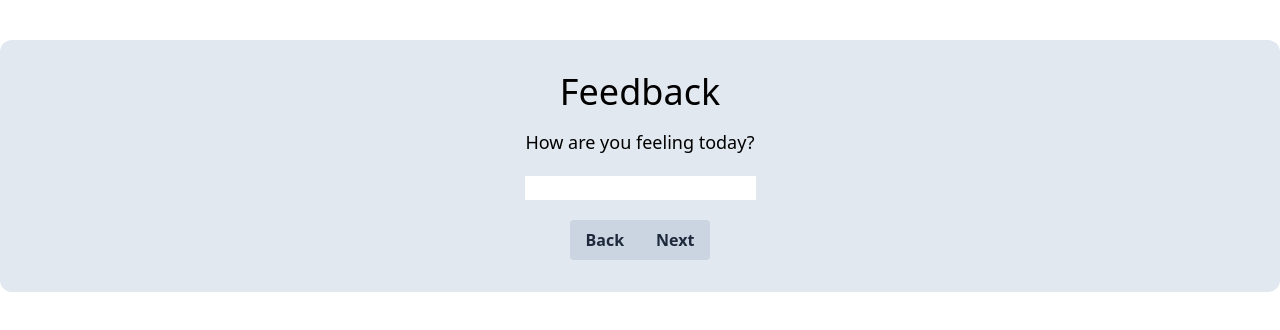
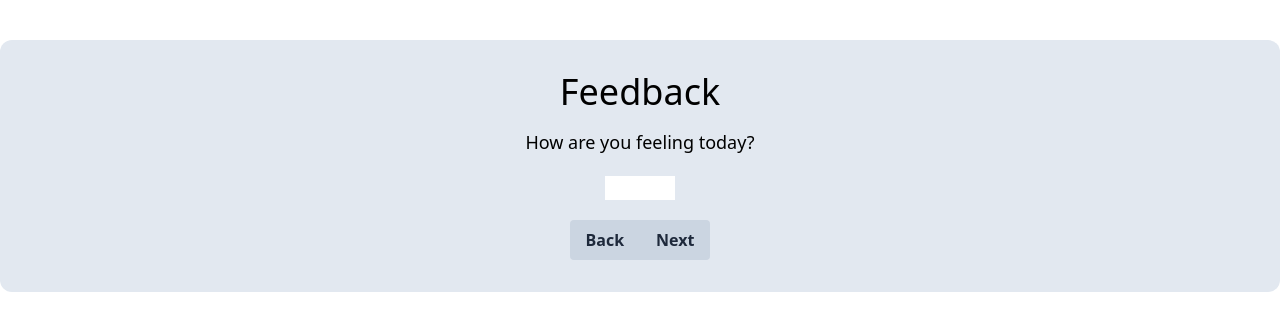
Before and after one commit to avcopan/weekend-redux-feedback-loop, a React (Create React App) app: page /survey/0 in a window 1280 px wide. Shown: the top 330 px of the page. Built offline with nearby package versions, Linux system fonts and the light colour scheme.

Commit message:
Use proper numeric inputs for ratings

```diff
--- a/src/pages/SurveyQuestion.jsx
+++ b/src/pages/SurveyQuestion.jsx
@@ -43,7 +43,9 @@ export function SurveyQuestion({ index }) {
       <h2>{survey[index].question}</h2>
       <input
         required
-        type="text"
+        type={survey[index].type}
+        min="1"
+        max="5"
         value={response}
         onChange={(event) => setResponse(event.target.value)}
       />
--- a/src/state/surveySlice.js
+++ b/src/state/surveySlice.js
@@ -3,21 +3,25 @@ import { createSlice } from "@reduxjs/toolkit";
 const initialState = [
   {
     key: "feeling",
+    type: "number",
     question: "How are you feeling today?",
     response: "",
   },
   {
     key: "understanding",
+    type: "number",
     question: "How well are you understanding the content?",
     response: "",
   },
   {
     key: "support",
+    type: "number",
     question: "How well are you being supported?",
     response: "",
   },
   {
     key: "comments",
+    type: "text",
     question: "Any comments you have?",
     response: "",
   },
```
